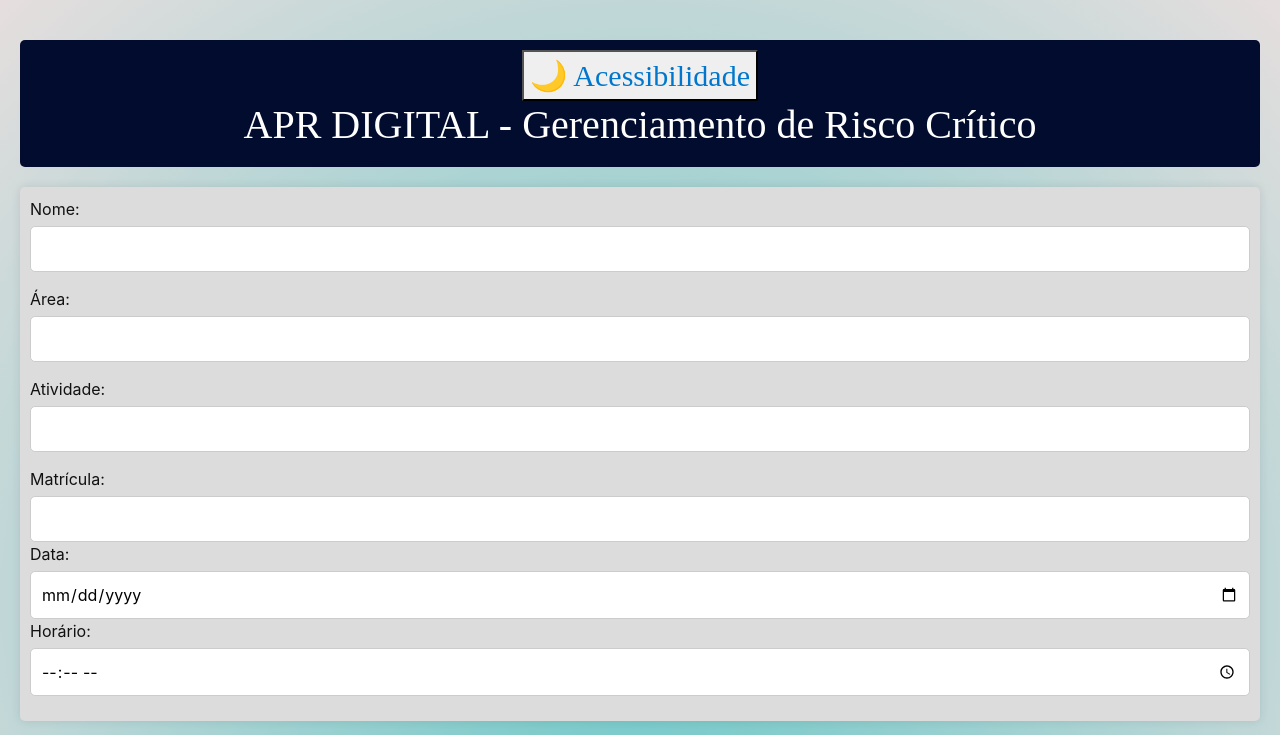
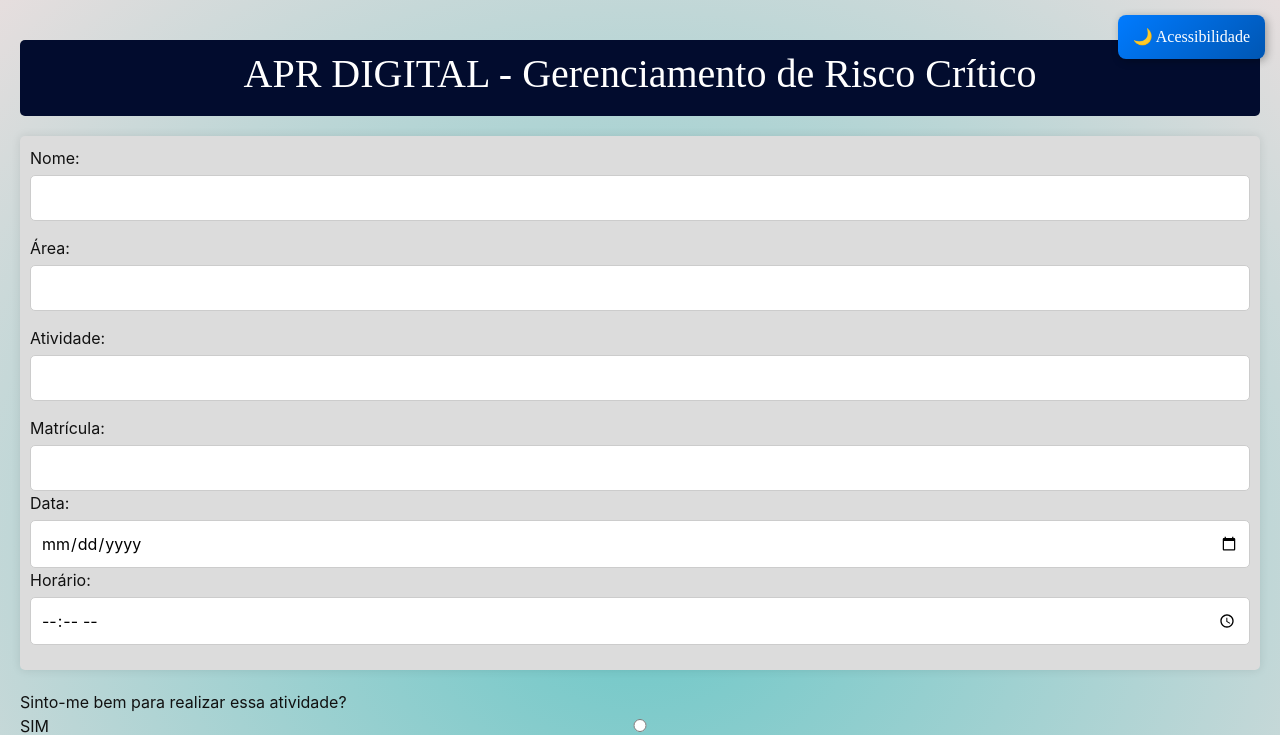
Before and after one commit to Tgo-Tiago/apr, a PHP site: page / in a window 1280 px wide. Shown: the top 735 px of the page. Run offline with PHP 8.4, Linux system fonts and the light colour scheme; some libraries are stand-ins or nearby versions.

Commit message:
Update style.css
estilo botão e tema

```diff
--- a/src/css/style.css
+++ b/src/css/style.css
@@ -30,6 +30,8 @@ header {
 .bloco1 {
     margin-bottom: 15px;
 }
+
+
 
 .inputUser,
 .form-check-input,
@@ -245,3 +247,60 @@ table.controles-atividade tr:hover {
     justify-content: space-between;
     color: pink;
 }
+
+/* Botão de acessibilidade fixo no topo */
+#btn-acessibilidade {
+    position: fixed;
+    top: 15px;
+    right: 15px;
+    z-index: 1000;
+    padding: 10px 15px;
+    border: none;
+    border-radius: 8px;
+    cursor: pointer;
+    background: linear-gradient(135deg, #007bff, #0056b3);
+    color: #fff;
+    font-size: 16px;
+    box-shadow: 2px 2px 8px rgba(0,0,0,0.3);
+    transition: all 0.3s ease;
+}
+
+#btn-acessibilidade:hover {
+     transform: scale(1.05);
+    background: linear-gradient(135deg, #0056b3, #003c80);
+}
+
+/* ======== TEMA DARK (Função ACESSIBILIDADE) ======== */
+body.acessibilidade {
+    background: #121212 !important;
+    color: #e0e0e0 !important;
+    font-size: 1.5em !important;
+    line-height: 1.6 !important;
+}
+
+body.acessibilidade header,
+body.acessibilidade h2 {
+    background: linear-gradient(90deg, #1f1f1f, #2e2e2e) !important;
+    color: #f1f1f1 !important;
+}
+
+body.acessibilidade .inicio,
+body.acessibilidade .epi-grid div {
+    background: #1e1e1e !important;
+    color: #e0e0e0 !important;
+    border: 1px solid #333 !important;
+    box-shadow: 0 2px 6px rgba(0,0,0,0.5) !important;
+}
+
+body.acessibilidade input,
+body.acessibilidade textarea,
+body.acessibilidade select {
+    background: #2a2a2a !important;
+    color: #f5f5f5 !important;
+    border: 1px solid #444 !important;
+}
+
+body.acessibilidade .btn {
+    background: linear-gradient(135deg, #444, #222) !important;
+    color: #f5f5f5 !important;
+}
```
